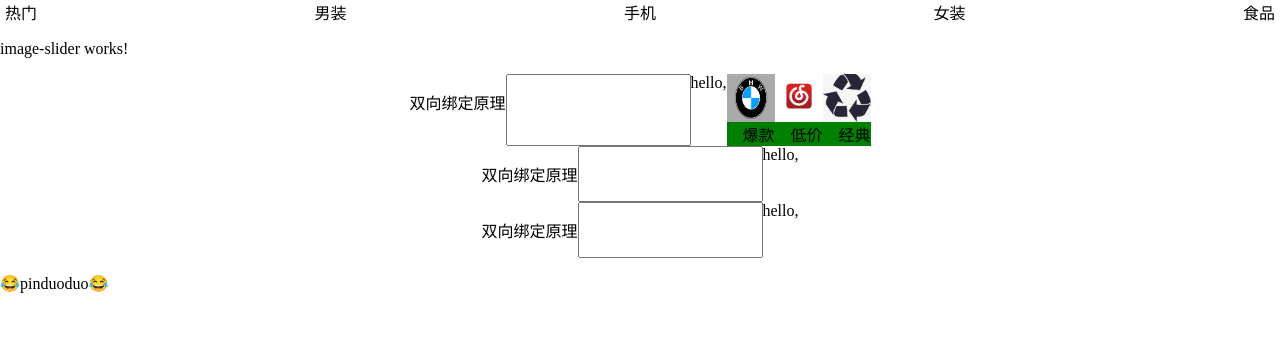
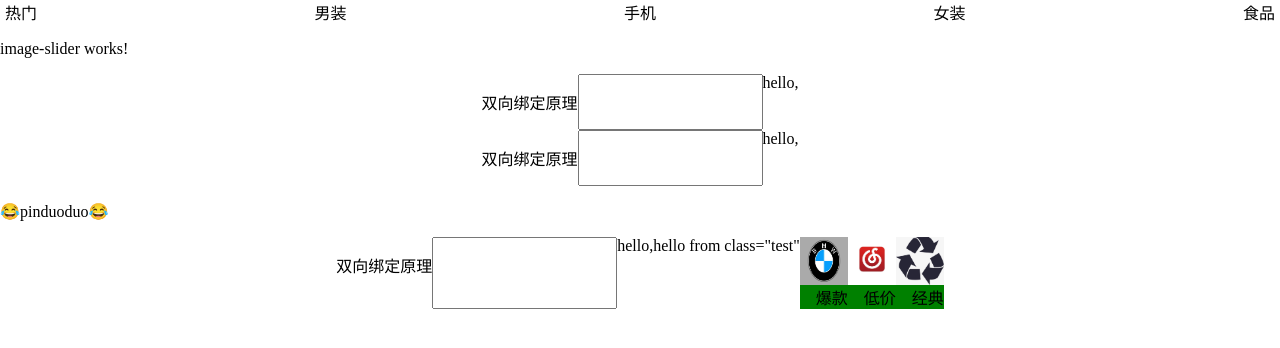
Before and after one commit to xuziqii/ng-study, an Angular app: page / in a window 1280 px wide. Shown: the top 348 px of the page. Built offline with nearby package versions, Linux system fonts and the light colour scheme.

Commit message:
使用 ng-content 扩展组件的动态内容，select 可以限制内容的标签，类名，指令

```diff
--- a/src/app/app.component.html
+++ b/src/app/app.component.html
@@ -2,10 +2,21 @@
 
 <app-image-slider></app-image-slider>
 
-<app-horizontal-grid [imgList]="imgList"></app-horizontal-grid>
 <app-horizontal-grid [(username)]="username"></app-horizontal-grid>
 
 <app-horizontal-grid (username)="username" (usernameChange)="username = $event"></app-horizontal-grid>
 
 <p>{{username}} </p>
 <p>{{title}} </p>
+
+
+<app-horizontal-grid>
+<div>hello from ng content</div>
+<span class="test">hello from class="test"</span>
+
+<div appGirdItem *ngFor="let item of imgList" [placeItems]="'end'">
+  <img appGirdItemImage="3rem" [fitMode]="'fill'" [src]="item.url"/>
+  <span appGirdItemTitle>{{item.title}}</span>
+</div>
+
+</app-horizontal-grid>
--- a/src/app/share/components/horizontal-grid/horizontal-grid.component.html
+++ b/src/app/share/components/horizontal-grid/horizontal-grid.component.html
@@ -6,7 +6,7 @@
 <input [(ngModel)]="username" />
 <span>hello,{{username}}</span> -->
 
-<div appGirdItem *ngFor="let item of imgList" [placeItems]="'end'">
-  <img appGirdItemImage="3rem" [fitMode]="'fill'" [src]="item.url"/>
-  <span appGirdItemTitle>{{item.title}}</span>
-</div>
+
+<ng-content select='span'></ng-content>
+<ng-content select='[appGirdItem]'></ng-content>
+<ng-content select='.test'></ng-content>
--- a/src/app/share/components/horizontal-grid/horizontal-grid.component.ts
+++ b/src/app/share/components/horizontal-grid/horizontal-grid.component.ts
@@ -1,9 +1,5 @@
 import { Component, OnInit, Input, Output, EventEmitter } from '@angular/core';
 
-export interface ImgList {
-  url: string
-  title: string
-}
 @Component({
   selector: 'app-horizontal-grid',
   templateUrl: './horizontal-grid.component.html',
@@ -18,8 +14,6 @@ export class HorizontalGridComponent implements OnInit {
   ngOnInit() {
   }
 
-  @Input() imgList: ImgList[] = []
-
   @Input()
   public get username () {
     return this._username;
```
Also changed, not shown: src/app/app.component.ts (+6 -1 lines).
